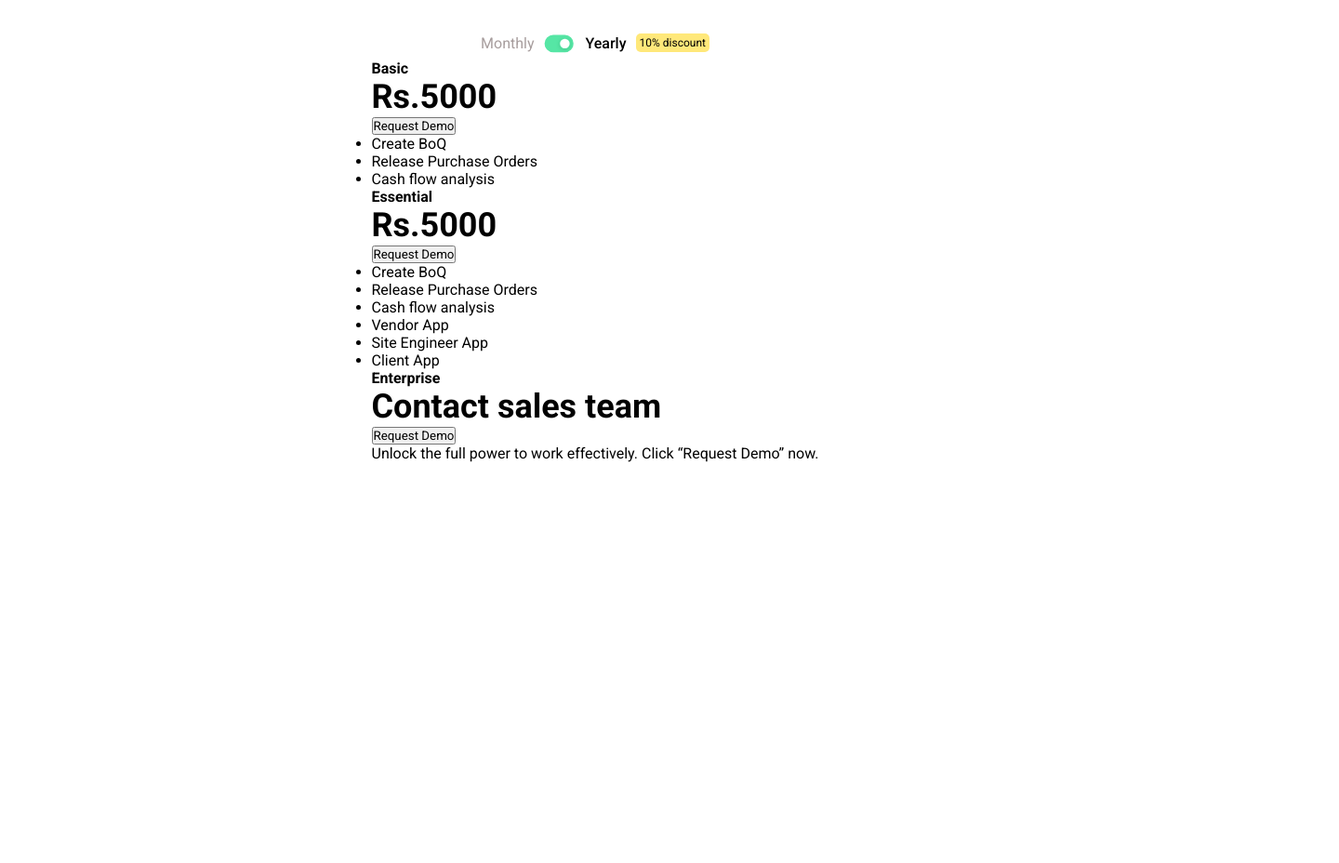
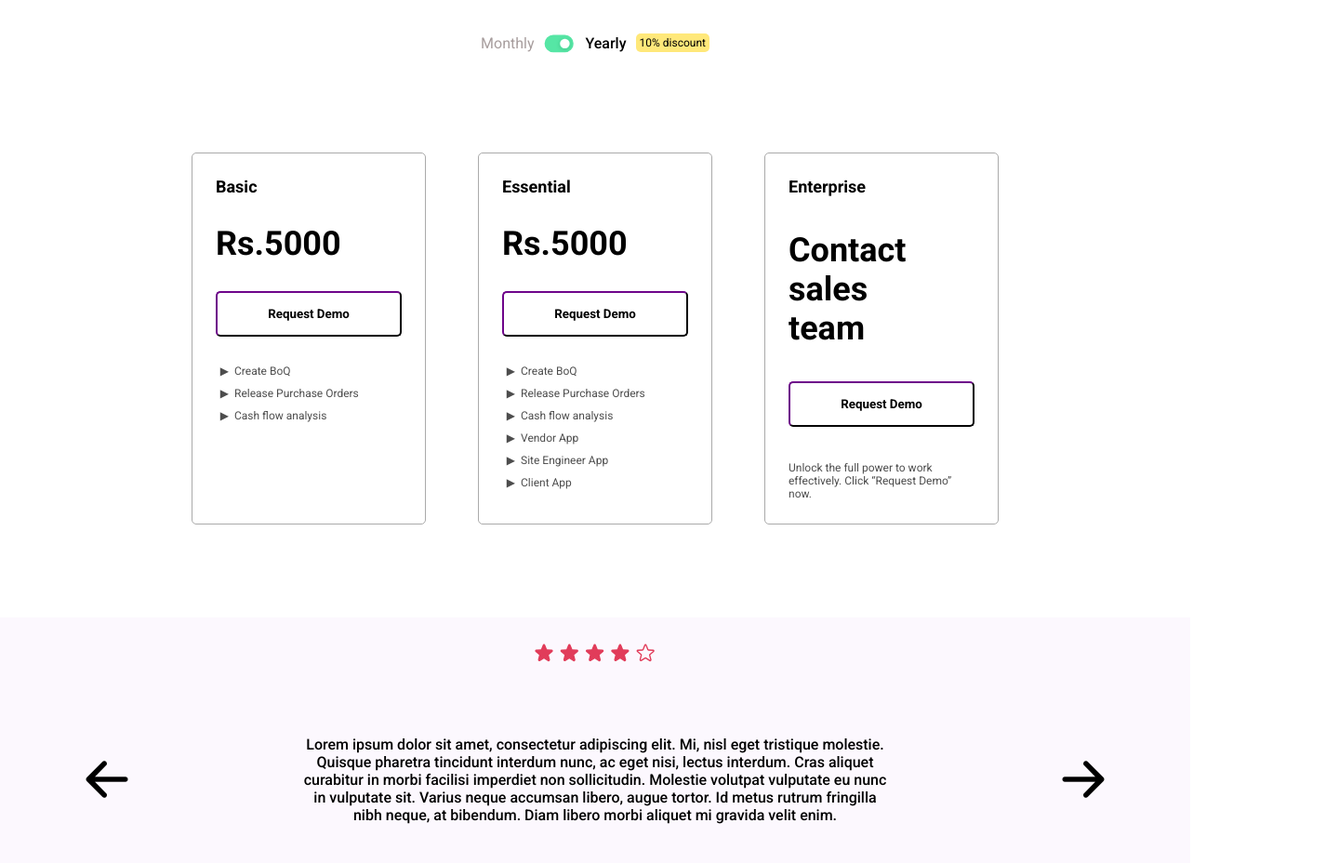
Before and after one commit to Zingirdas/49-grupe-Workshop, a website: page 05-04-2024/index.html in a window 1280 px wide. Shown: the part 3760-4688 px from the top of the page at 93% size, 1440 px wide, since content can reach past the window. Before the commit the page ends 4257 px from the top, so only its background shows below. Drawn offline with nearby package versions, Linux system fonts and the light colour scheme.

Commit message:
Update_16-04-2024

```diff
--- a/05-04-2024/index.html
+++ b/05-04-2024/index.html
@@ -8,6 +8,7 @@
     <link rel="preconnect" href="https://fonts.gstatic.com" crossorigin>
     <link href="https://fonts.googleapis.com/css2?family=Roboto:wght@300;400;500;700&display=swap" rel="stylesheet">
     <link rel="stylesheet" href="./style.css">
+    <link rel="stylesheet" href="https://cdn.jsdelivr.net/npm/bootstrap-icons@1.11.3/font/bootstrap-icons.min.css">
     <title>Workshop</title>
 </head>
 
@@ -120,7 +121,7 @@
                     <h4>Basic</h4>
                     <h2>Rs.5000</h2>
                     <button>Request Demo</button>
-                    <ul>
+                    <ul class="bigCardText">
                         <li>Create BoQ</li>
                         <li>Release Purchase Orders</li>
                         <li>Cash flow analysis</li>
@@ -130,7 +131,7 @@
                     <h4>Essential</h4>
                     <h2>Rs.5000</h2>
                     <button>Request Demo</button>
-                    <ul>
+                    <ul class="bigCardText">
                         <li>Create BoQ</li>
                         <li>Release Purchase Orders</li>
                         <li>Cash flow analysis</li>
@@ -139,9 +140,9 @@
                         <li>Client App</li>
                     </ul>
                 </div>
-                <div class="bigCard">
+                <div class="bigCard bigCardTree">
                     <h4>Enterprise</h4>
-                    <h2>Contact sales team</h2>
+                    <h2>Contact<br>sales<br>team</h2>
                     <button>Request Demo</button>
                     <p>Unlock the full power to work effectively. Click “Request Demo” now.</p>
                 </div>
@@ -150,6 +151,17 @@
             </div>
 
         </section>
+        <section class="starsContainer">
+            <img src="./img/GroupStars.svg" alt="">
+            <div class="starsPara">
+                <p>Lorem ipsum dolor sit amet, consectetur adipiscing elit. Mi, nisl eget tristique molestie. Quisque pharetra tincidunt interdum nunc, ac eget nisi, lectus interdum. Cras aliquet curabitur in morbi facilisi imperdiet non sollicitudin. Molestie volutpat vulputate eu nunc in vulputate sit. Varius neque accumsan libero, augue tortor. Id metus rutrum fringilla nibh neque, at bibendum. Diam libero morbi aliquet mi gravida velit enim.</p>
+            </div>
+            <div class="starsRoundFaceContainer"> <img src="./img/Ellipse 24.svg" alt="">
+                <span>Designation</span>
+            </div>
+        </section>
+
+        </div>
     </main>
 </body>
 
--- a/05-04-2024/style.css
+++ b/05-04-2024/style.css
@@ -254,7 +254,7 @@ header {
     flex-direction: column;
     gap: 50px;
     width: min-content;
-    margin-left: 140px;
+    margin-left: 180px;
 }
 
 .videoMainContainer p {
@@ -306,6 +306,7 @@ header {
     justify-content: center;
     align-items: center;
     flex-direction: column;
+
 }
 
 .bigCardsTopPara {
@@ -339,3 +340,121 @@ header {
     padding: 3px 4px;
     border-radius: 5px;
 }
+
+.bigThreeCardsContainer {
+    margin-top: 100px;
+    display: flex;
+    justify-content: space-evenly;
+    align-items: center;
+    width: 900px;
+    gap: 40px;
+
+}
+
+.bigCard {
+    display: flex;
+    flex-direction: column;
+    gap: 30px;
+    border: solid 0.44px #AAAAAA;
+    border-radius: 5px;
+    width: 28%;
+    padding: 25px;
+    height: 400px;
+    transition: all 0.3s ease-in-out;
+}
+
+.bigCard h4 {
+    font-size: 18px;
+}
+
+.bigCard button {
+    padding: 15px 15px;
+    border-radius: 5px;
+    border-color: #2B0236;
+    font-weight: 700;
+    cursor: pointer;
+    background-color: white;
+
+}
+
+.bigCard ul {
+    display: flex;
+    gap: 10px;
+    flex-direction: column;
+    align-items: flex-start;
+    margin-left: 20px;
+}
+
+
+.bigCard ul li::marker {
+    content: "▶  ";
+
+}
+
+.bigCardTree {
+    display: flex;
+    justify-content: space-between;
+    flex-direction: column;
+}
+
+.bigCardTree p {
+    font-size: 12px;
+    color: #000000B2;
+}
+
+.bigThreeCardsContainer li {
+    color: #000000B2;
+    font-size: 12px;
+}
+
+.bigCard:hover {
+    background-color: #56E6A5;
+}
+
+.starsContainer {
+    display: flex;
+    justify-content: space-around;
+    align-items: center;
+    flex-direction: column;
+    gap: 20px;
+    margin-top: 100px;
+    background-color: #E2BDF21C;
+    height: 400px;
+}
+
+.starsPara {
+    display: flex;
+    justify-content: center;
+    align-items: center;
+}
+
+.starsPara p {
+    width: 50%;
+    text-align: center;
+    font-weight: 500;
+}
+
+.starsRoundFaceContainer {
+    display: flex;
+    flex-direction: column;
+    justify-content: center;
+    align-items: center;
+    width: 200px;
+    gap: 10px;
+}
+
+.starsPara::before {
+    font-family: "bootstrap-icons";
+    content: "\F12C";
+    font-size: 90px;
+    margin-right: 160px;
+    cursor: pointer;
+}
+
+.starsPara::after {
+    font-family: "bootstrap-icons";
+    content: "\F135";
+    font-size: 90px;
+    margin-left: 160px;
+    cursor: pointer;
+}
```
Also changed, not shown: 05-04-2024/img/ArrowLeft.svg (added), 05-04-2024/img/ArrowRight.svg (added), 05-04-2024/img/CaretRight.svg (added), 05-04-2024/img/Ellipse 24.svg (added), 05-04-2024/img/GroupStars.svg (added).
